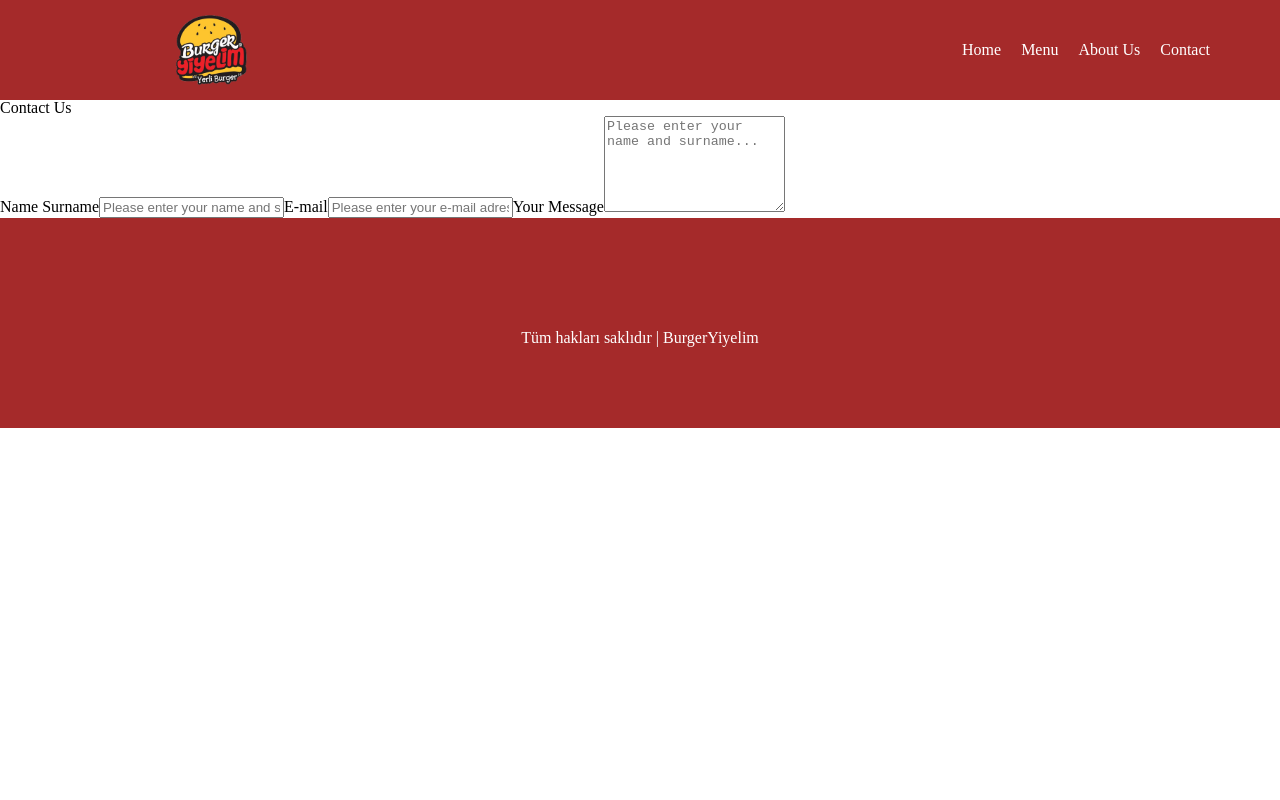
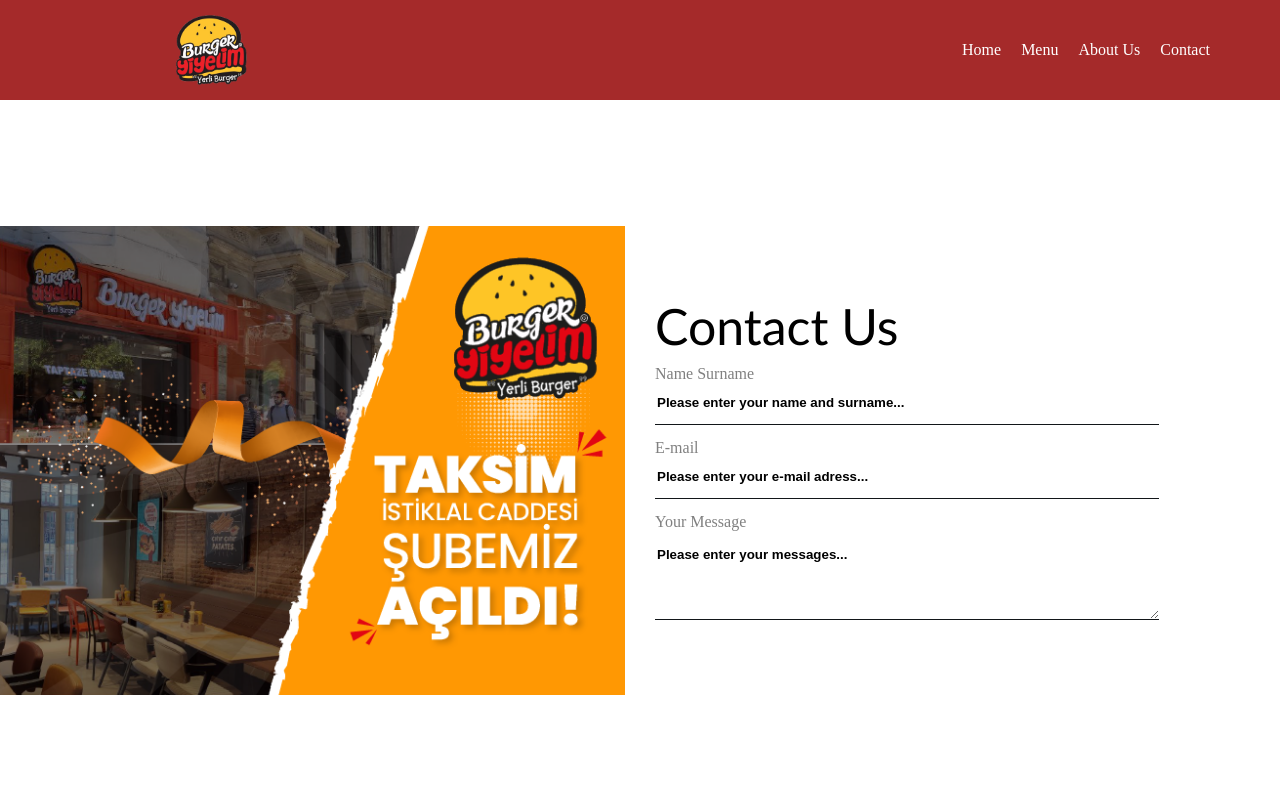
Before and after one commit to furkansylu97/ReactJs_Projects, a React (Vite) app in the folder BurgerStoreProject/: page /contact in a window 1280 px wide. Shown: the top 800 px of the page. Built offline with nearby package versions, Linux system fonts and the light colour scheme; some icons are missing.

Commit message:
Contact.css file was created and css edits performed

```diff
--- a/BurgerStoreProject/src/components/Contact.jsx
+++ b/BurgerStoreProject/src/components/Contact.jsx
@@ -1,5 +1,6 @@
 import React from 'react'
 import Banner from '../assets/img/banner.png'
+import '../styles/Contact.css'
 
 export const Contact = () => {
   return (
@@ -14,7 +15,7 @@
           <label>E-mail</label>
           <input type="email" name='email' placeholder='Please enter your e-mail adress...'/>
           <label>Your Message</label>
-          <textarea rows={'6'} name='message' placeholder='Please enter your name and surname...'></textarea>
+          <textarea rows={'6'} name='message' placeholder='Please enter your messages...'></textarea>
         </form>
       </div>
     </div>
--- /dev/null
+++ b/BurgerStoreProject/src/styles/Contact.css
@@ -0,0 +1,81 @@
+.contact {
+    width: 100%;
+    height: 90vh;
+    display: flex;
+    gap: 30px;
+  }
+
+  .contact .leftSide {
+    height: 100%;
+    flex: 50%;
+    background-position: center;
+    background-repeat: no-repeat;
+    background-size: contain;
+  }
+
+  .contact .rightSide {
+    height: 100%;
+    flex: 50%;
+    display: flex;
+    flex-direction: column;
+    justify-content: center;
+  }
+
+  .contact .rightSide h1 {
+    font-family: 'Trebuchet MS', 'Lucida Sans Unicode', 'Lucida Grande',
+      'Lucida Sans', Arial, sans-serif;
+    font-weight: 10;
+    font-size: 50px;
+  }
+
+  form {
+    display: flex;
+    flex-direction: column;
+    width: auto;
+    height: auto;
+    padding: 30px;
+  }
+
+  form input {
+    height: 40px;
+    width: 80%;
+    border: none;
+    border-bottom: 1px solid #121619;
+    color: black;
+  }
+
+  form textarea {
+    margin-top: 15px;
+    height: 70px;
+    width: 80%;
+    border: none;
+    border-bottom: 1px solid #121619;
+    color: black;
+  }
+  input::placeholder,
+  textarea::placeholder {
+    font-weight: bold;
+    color: black;
+    font-family: Arial, Helvetica, sans-serif;
+  }
+  form input:focus,
+  textarea:focus {
+    outline: none;
+  }
+
+  form label {
+    margin-top: 15px;
+    color: grey;
+  }
+
+  form button {
+    margin-top: 40px;
+    width: 140px;
+    height: 40px;
+    border: none;
+    background-color: brown;
+    color: whitesmoke;
+    font-size: 15px;
+    cursor: pointer;
+    border-radius: 30px;
+  }
```
